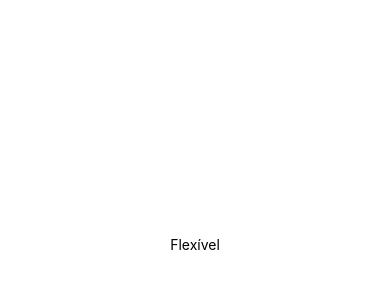
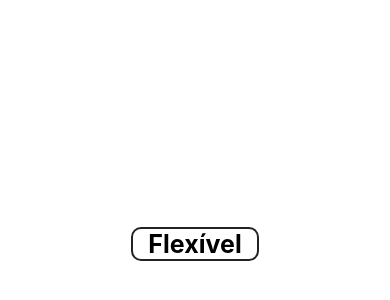
Before and after one commit to molimpio/react-native-exercicios, a React Native app: screen / in a window 390 px wide. Shown: the part 178-478 px from the top of the page. Built offline with nearby package versions, Linux system fonts and the light colour scheme.

Commit message:
criando estilo padrao

```diff
--- a/src/componentes/Simples.js
+++ b/src/componentes/Simples.js
@@ -1,4 +1,5 @@
 import React from 'react'
 import { Text } from 'react-native'
+import Padrao from '../estilo/Padrao'
 
-export default props => <Text>{props.texto}</Text>
+export default props => <Text style={Padrao.ex}>{props.texto}</Text>
--- /dev/null
+++ b/src/estilo/Padrao.js
@@ -0,0 +1,13 @@
+import { StyleSheet } from 'react-native'
+
+export default StyleSheet.create({
+    ex: {
+        paddingHorizontal: 15,
+        marginVertical: 5,
+        borderRadius: 10,
+        borderWidth: 2,
+        borderColor: '#222',
+        fontSize: 25,
+        fontWeight: 'bold'
+    }
+})
```
